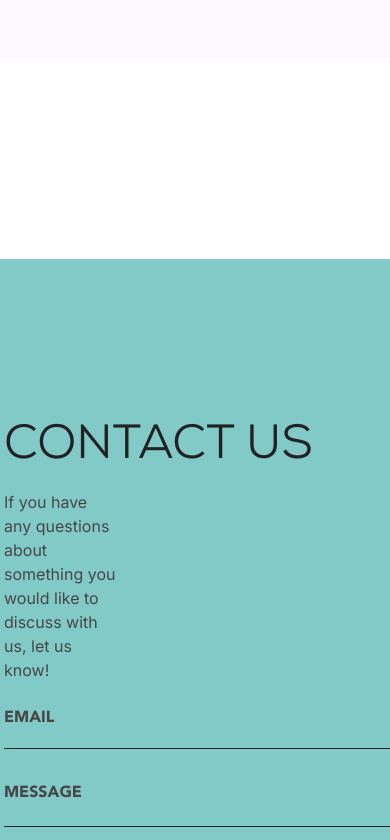
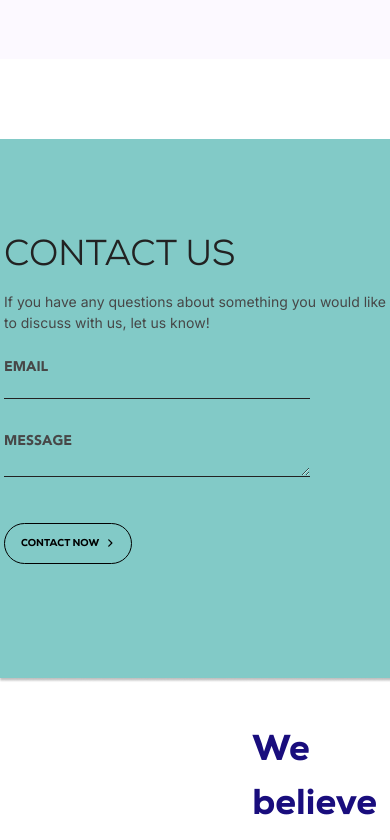
Before and after one commit to sakibtamim/Purrfect-Software-Ltd-demo-, a Next.js app: page / in a window 390 px wide. Shown: the part 2700-3540 px from the top of the page. Built offline with nearby package versions, Linux system fonts and the light colour scheme.

Commit message:
feat: enhance ContactUs components; improve layout and styling for better user experience

```diff
--- a/app/components/contactus/ContactUs.jsx
+++ b/app/components/contactus/ContactUs.jsx
@@ -5,28 +5,25 @@ import { FaAngleRight } from "react-icons/fa6";
 const ContactUs = () => {
   return (
     <section
-      className="mt-[200px] pt-[151px] pb-[341px] "
+      className=" lg:mt-[200px] mt-20 lg:pt-[200px] pt-[90px] lg:pb-[341px] pb-40 bg-cover!  bg-no-repeat!"
       style={{
         background: "url('/contactbg.png')",
-        backgroundRepeat: "no-repeat",
-        backgroundSize: "cover",
-        backgroundPosition: "",
       }}
     >
       <Container>
         <div className="pb-10">
-          <h2 className="text-[48px] text-[#222222] font-[NexaRe] font-normal uppercase pb-2">
+          <h2 className="lg:text-[48px] text-[36px] text-[#222222] font-[NexaRe] font-normal uppercase pb-2">
             Contact us
           </h2>
-          <p className="w-[30%] text-[16px] text-[#474747] font-inter font-normal ">
+          <p className="lg:w-[30%] lg:text-[16px] text-[14px] text-[#474747] font-inter font-normal ">
             If you have any questions about something you would like to discuss
             with us, let us know!
           </p>
         </div>
-        <div className="w-[502px]">
+        <div className="lg:w-[502px] w-[80%]">
           <div className="relative pb-12">
             <label
-              className="absolute -top-4 text-[16px] text-[#474747] font-[Avenir] "
+              className="absolute -top-4 lg:text-[16px] text-[14px] text-[#474747] font-[Avenir] "
               htmlFor=""
             >
               EMAIL
@@ -34,19 +31,19 @@ const ContactUs = () => {
             <input
               type="email"
               placeholder=" "
-              className="text-[16px] text-[#474747] font-[Avenir] w-full  border-b border-b-[#222222] outline-none"
+              className="lg:text-[16px] text-[14px] text-[#474747] font-[Avenir] w-full  border-b border-b-[#222222] outline-none"
             />
           </div>
-          <div className="relative pb-[92px]">
+          <div className="relative lg:pb-[92px] pb-10">
             <label
-              className="absolute -top-4 text-[16px] text-[#474747] font-[Avenir] "
+              className="absolute -top-4 lg:text-[16px] text-[14px] text-[#474747] font-[Avenir] "
               htmlFor=""
             >
               MESSAGE
             </label>
-            <textarea className="text-[16px] h-[30px] text-[#474747] font-[Avenir] w-full  border-b border-b-[#222222] outline-none"></textarea>
+            <textarea className="lg:text-[16px] text-[14px] h-[30px] text-[#474747] font-[Avenir] w-full  border-b border-b-[#222222] outline-none"></textarea>
           </div>
-          <button className="flex items-center gap-x-2.5 text-[14px] text-black font-[Nexa] uppercase py-[18px] px-7 border-2 border-black rounded-full cursor-pointer">
+          <button className="flex items-center lg:gap-x-2.5 gap-x-1.5 lg:text-[14px] text-[10px] text-black font-[Nexa] uppercase lg:py-[18px] py-3 lg:px-7 px-4 lg:border-2 border border-black rounded-full cursor-pointer">
             contact now <FaAngleRight />
           </button>
         </div>
```
